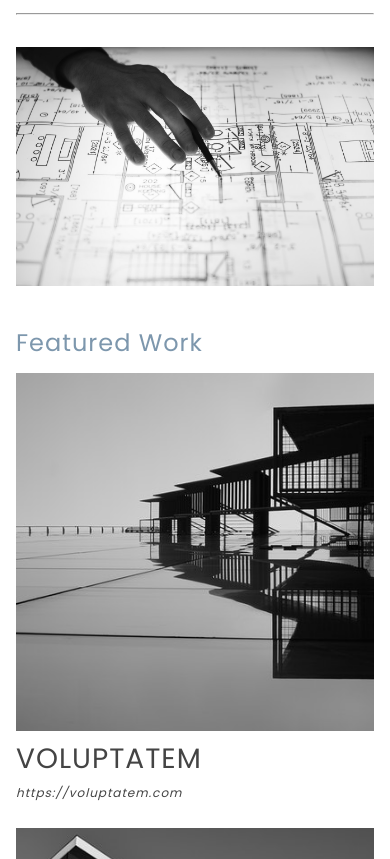
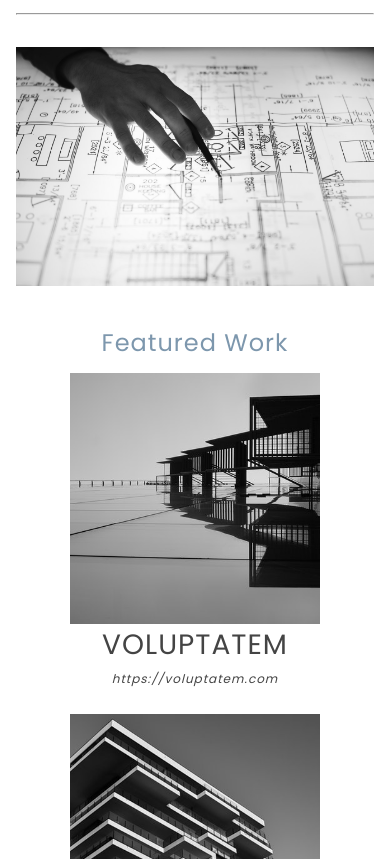
Before and after one commit to marzena-szopinska/Project_14.03.2019, a plain HTML site: page index.html in a window 390 px wide. Shown: the part 241-1100 px from the top of the page. Drawn offline with Linux system fonts and the light colour scheme.

Commit message:
decreased images size for mobile devices

```diff
--- a/css/style.css
+++ b/css/style.css
@@ -10,6 +10,7 @@ body {
     letter-spacing: 1px;
     padding: 2rem 1rem;
     width: 100%;
+    text-align: center;
 }
 
 img {
@@ -32,9 +33,6 @@ header h1, header h3 {
   text-transform: uppercase;
 }
 
-header {
-  text-align: center;
-}
 
 header, .logoContainer, .textContainer {
   margin-bottom: 1rem;
@@ -64,5 +62,10 @@ section {
 
 .logo {
   width: 30%;
+}
 
+.image img {
+  width: 70%;
+  display: block;
+  margin: 0 auto;
 }
```
